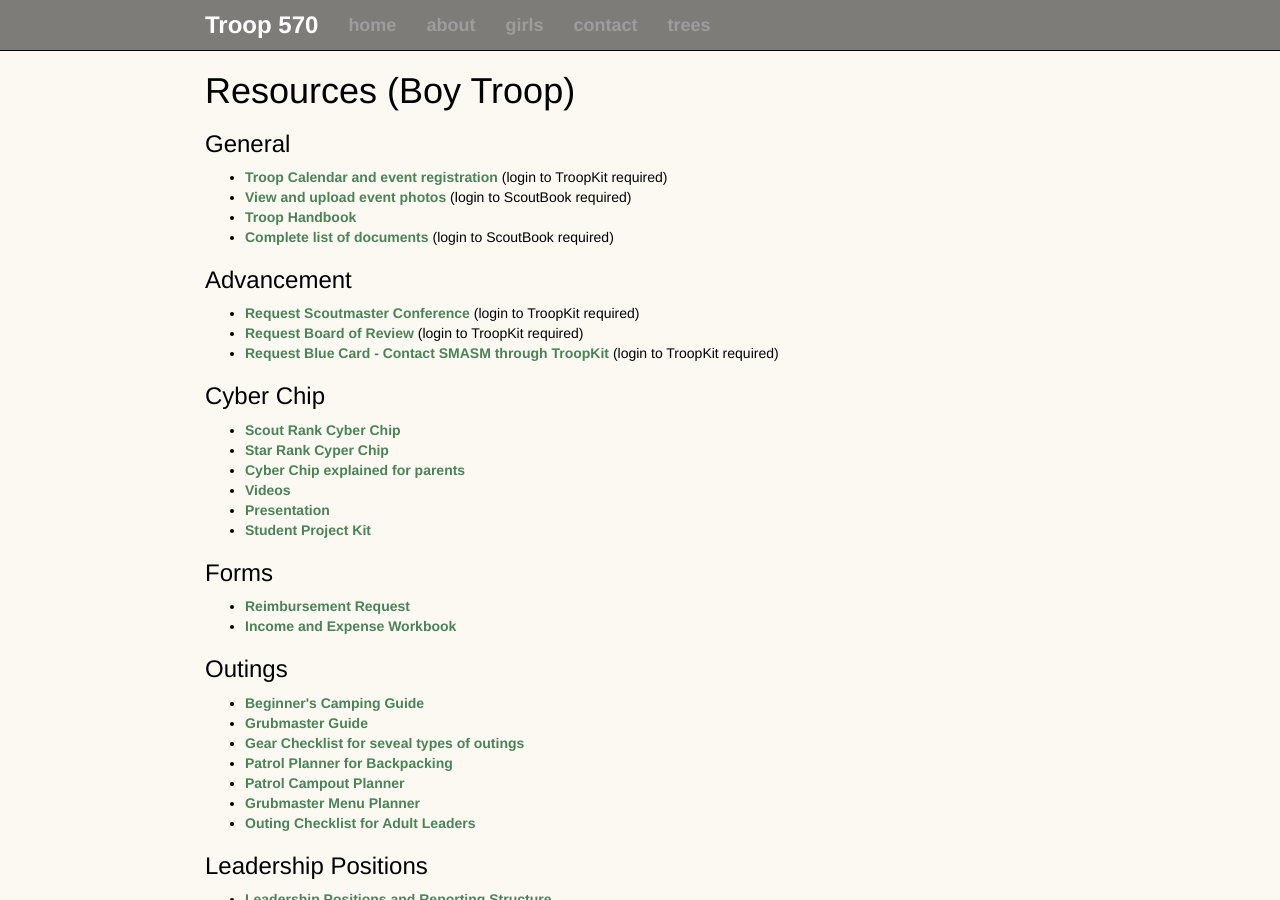
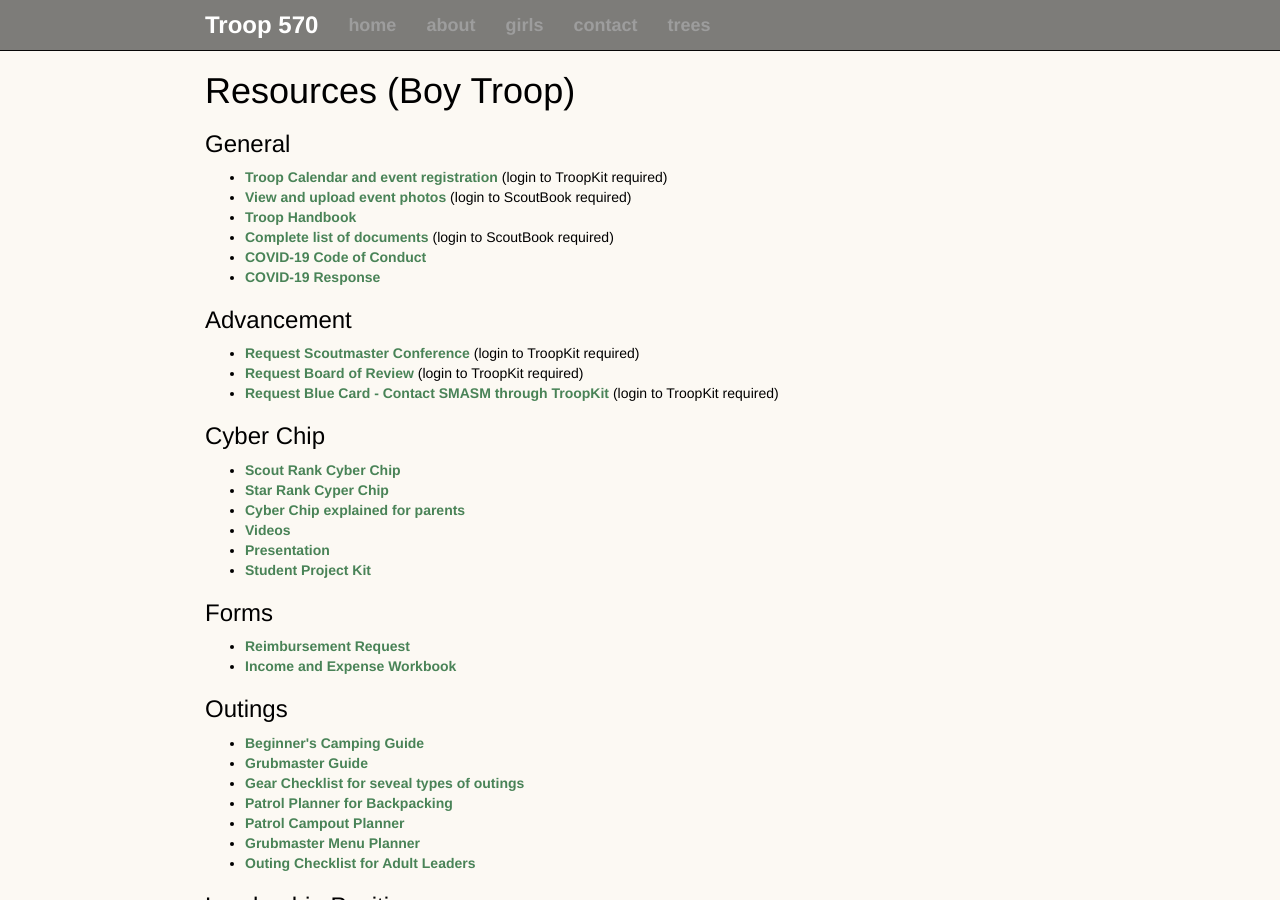
Before and after one commit to troop570/troop570.github.io, a Jekyll site: the page built from resourcesb/index.html, in a window 1280 px wide and 900 px high. Built offline with Jekyll 4.4.1, drawn with Linux system fonts in a browser that asks for light colours; nearby versions of some CDN libraries.

Commit message:
Add COVID-19 docs

```diff
--- a/resourcesb/index.html
+++ b/resourcesb/index.html
@@ -12,6 +12,10 @@ categories:
     url: https://drive.google.com/open?id=17Y0SI3UR-VyaQdYymgJ3bbkEJH32lmHY
   - name: Complete list of documents
     url: https://discussions.scouting.org/t/troop-570-files/114815
+  - name: COVID-19 Code of Conduct
+    url: https://drive.google.com/file/d/1zVf9wbQkoTfvK75Xxifo9Gw5KWGpkbJG/view?usp=sharing
+  - name: COVID-19 Response
+    url: https://drive.google.com/file/d/1DbWTzgEtsNRVLCYBDabqhsX16F0pIJAH/view?usp=sharing
 - name: Advancement
   files:
   - name: Request Scoutmaster Conference
```
